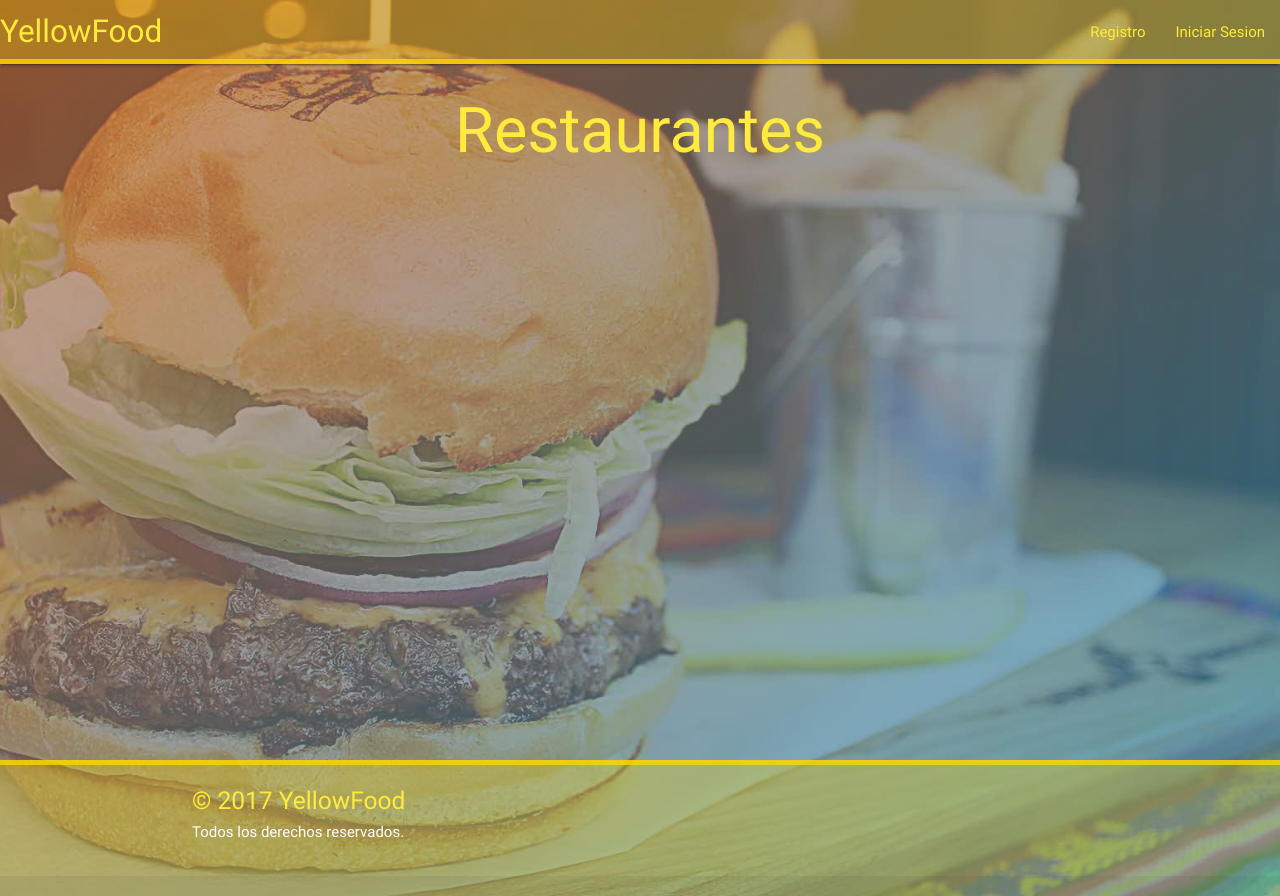
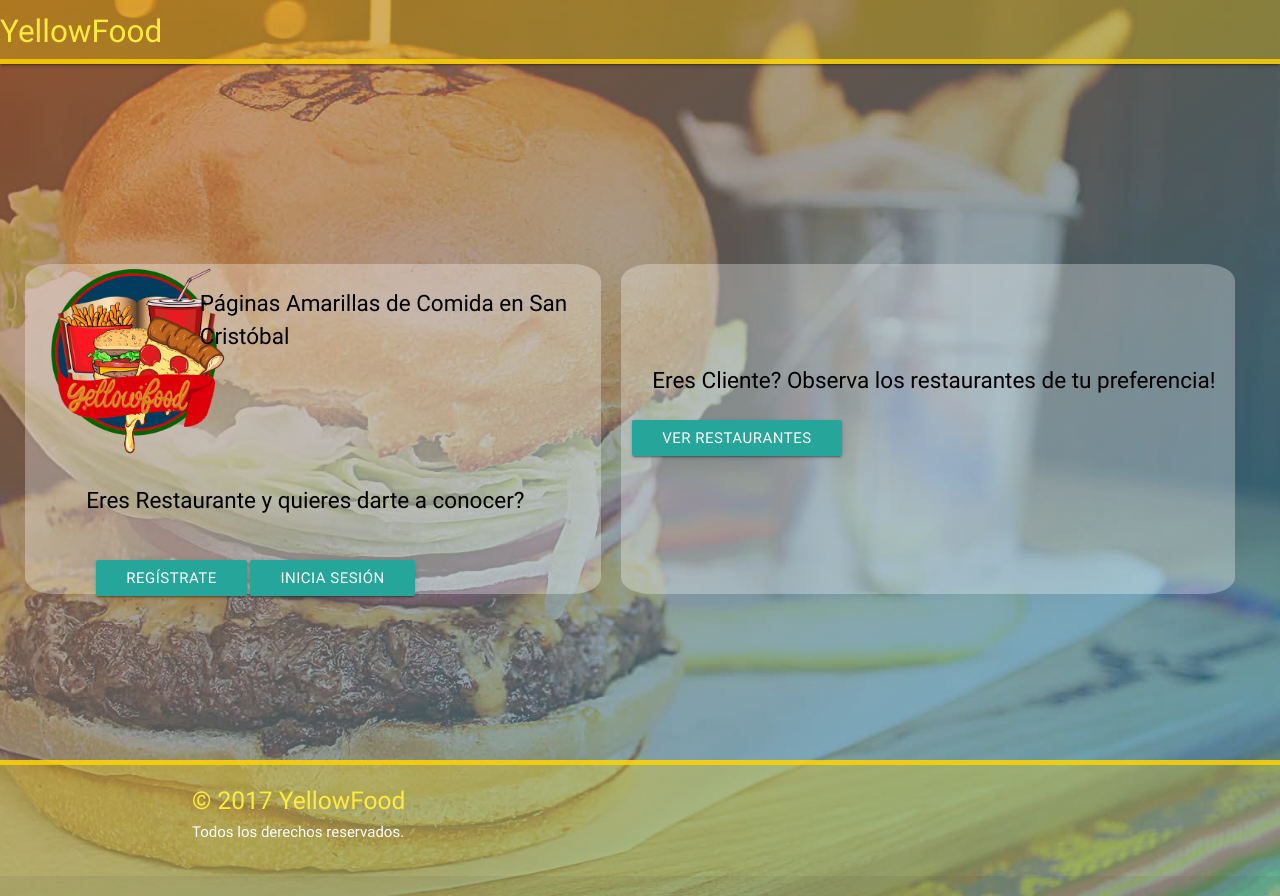
Before and after one commit to droska/yellowfood, a PHP site: page / in a window 1280 px wide. Run offline with PHP 8.4, Linux system fonts and the light colour scheme; data that the repository does not hold is empty.

Commit message:
Prototipo de Home parte2

```diff
--- a/css/style.css
+++ b/css/style.css
@@ -45,7 +45,7 @@ div.error{
 	border-radius: 5%;
 }
 .titulod1{
-	margin-top: 130px;
+	margin-top: 5px;
 	margin-left: 50px;
 }
 .titulod2{
@@ -53,9 +53,36 @@ div.error{
 }
 .titulod3{
 	margin-left: 20px;
-	margin-top: 150px;
+	margin-top: 100px;
 }
+
+.t3{
+	font-size: 1.5em;
+	color: black;
+}
+
 .t1{
 	font-size: 1.5em;
 	color: black;
 }
+
+.imagenLogo{
+	width: 260%;
+}
+
+.Pa{
+	margin-left: 60px;
+	font-size: 1.5em;
+	color: black;
+}
+
+.Botones{
+	margin-left: 65px;
+	margin-left: 60px;
+}
+}
+
+.BotonVerRestaurantes{
+	margin-top: 30px;
+	margin-left: 100px;
+}
--- a/index.php
+++ b/index.php
@@ -21,10 +21,7 @@
         <div class="nav-wrapper">
           <a href="index.php" class="brand-logo yellow-text">YellowFood</a>
           <a href="#" data-activates="mobile-demo" class="button-collapse yellow-text"><i class="material-icons">menu</i></a>
-          <ul class="right hide-on-med-and-down">
-            <li><a href="register.php" class="yellow-text">Registro</a></li>
-            <li><a href="login.php" class="yellow-text">Iniciar Sesion</a></li>
-          </ul>
+
         </div>
       </nav>
     </div>
@@ -41,21 +38,44 @@
   $get=mysqli_query($con,"SELECT nombre, descripcion FROM restaurante");
   }
   ?>
-  <div class="container">
-    <h1 class="yellow-text center">Restaurantes</h1>
-    <div class="col s12 m8">
-      <?php
-      while($row = mysqli_fetch_assoc($get)){
-      ?>
-      <div class="container">
-      <?php
-      echo '<div class="card darken-1"><div class="card-content"><a class="card-title" href="profile.php?restaurante='.$row['nombre'].'">'.$row['nombre'].'</a><br>';
-      echo $row['descripcion'].'<p><p></div></div>';
-      ?>
-    </div>
-    <?php } ?>
-    </div>
-  </div>
+
+
+    <div class="row">
+        <div class="col cuadrito1">
+           <div class="row">
+                <div class="col s2">
+                  <img class="imagenLogo"src="img/logo.png">
+                </div>
+                <div class="col s10">
+                  <p class="Pa">Páginas Amarillas de Comida en San Cristóbal</p>
+                </div>
+
+           </div>
+           <div class="row">
+                <div class="titulod1">
+                <p class="t1">Eres  Restaurante y quieres darte a conocer?</p>
+                </div>
+           </div>
+
+           <div class="row">
+                <div class="Botones">
+                <a href="register.php" class="waves-effect waves-light btn">Regístrate</a>
+                <a href="login.php" class="waves-effect waves-light btn">Inicia Sesión</a>
+                </div>
+           </div>
+        </div>
+
+        <div class="col cuadrito2">
+                <div class="titulod3">
+                    <p class="t3">Eres Cliente? Observa los restaurantes de tu preferencia!</p>
+                </div>
+                <div>
+                    <a href="home.php"  class="BotonVerRestaurantes waves-effect waves-light btn">Ver Restaurantes</a>
+                </div>
+
+        </div>
+   </div>
+
   </div>
   <footer class="page-footer">
     <div class="container">
```
Also changed, not shown: home.php (+19 -28 lines), img/logo.png (added).
